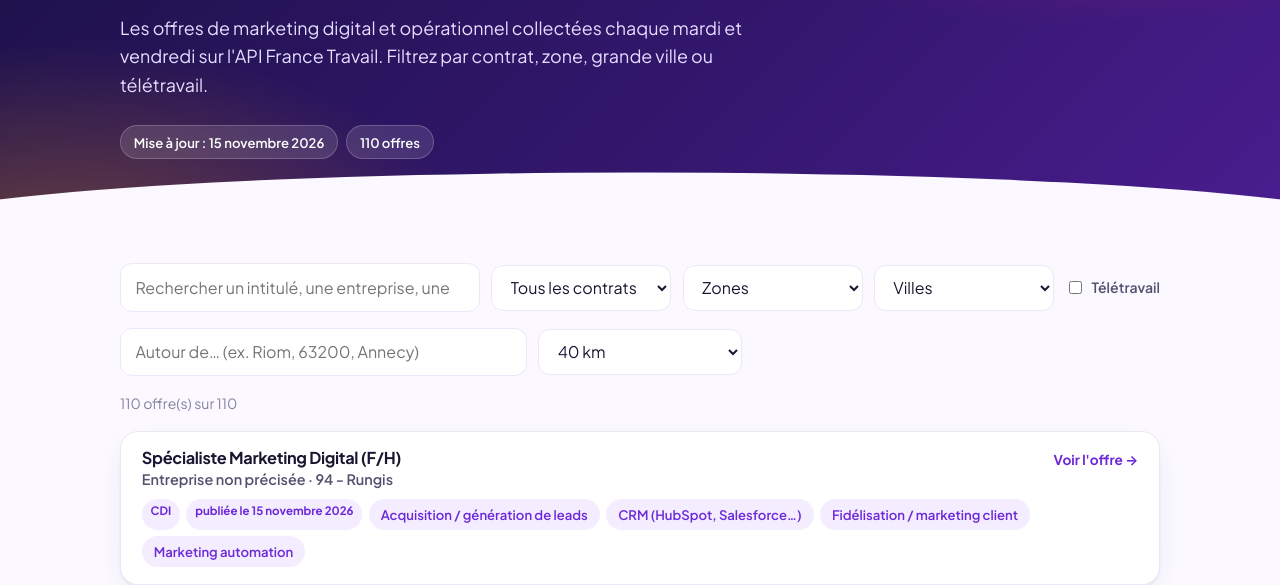
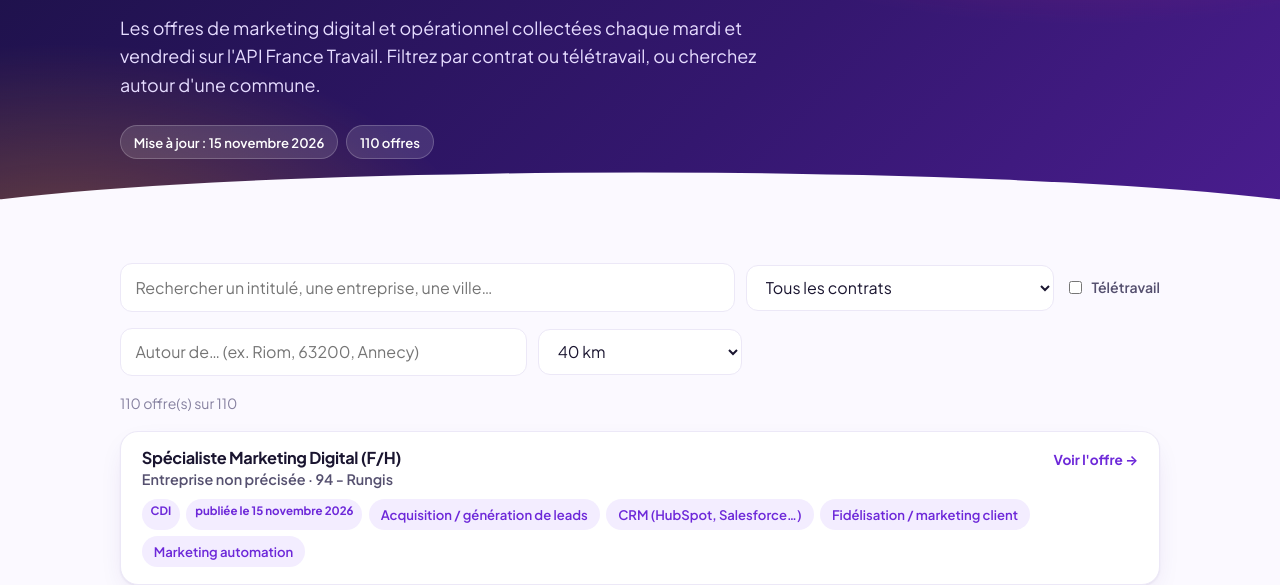
Before and after one commit to marionjgnt/fiche-metier, a plain HTML site: page offres.html in a window 1280 px wide. Shown: the part 236-821 px from the top of the page. Drawn offline with Linux system fonts and the light colour scheme.

Commit message:
Retirer les menus Zones et Villes de la page des offres
La recherche « Autour de » les remplace.

Co-Authored-By: Claude Opus 5.5 <noreply@anthropic.com>

```diff
--- a/offres.html
+++ b/offres.html
@@ -24,8 +24,8 @@
   <div class="hero-inner" style="padding-bottom:4.5rem">
     <p class="eyebrow">Veille automatique · France Travail</p>
     <h1 style="font-size:clamp(2.2rem,6vw,3.6rem)">Offres <span>en direct</span></h1>
-    <p class="hero-lead">Les offres de marketing digital et opérationnel collectées chaque mardi et vendredi sur l'API France Travail. Filtrez par contrat,
-      zone, grande ville ou télétravail.</p>
+    <p class="hero-lead">Les offres de marketing digital et opérationnel collectées chaque mardi et vendredi sur l'API France Travail. Filtrez par contrat ou
+      télétravail, ou cherchez autour d'une commune.</p>
     <div class="chips" id="hero-chips"></div>
   </div>
   <div class="hero-wave"></div>
@@ -36,8 +36,6 @@
     <div class="toolbar">
       <input type="search" id="q" placeholder="Rechercher un intitulé, une entreprise, une ville…" aria-label="Rechercher">
       <select id="f-contrat" aria-label="Contrat"><option value="">Tous les contrats</option></select>
-      <select id="f-zone" aria-label="Zones"><option value="">Zones</option></select>
-      <select id="f-ville" aria-label="Villes"><option value="">Villes</option></select>
       <label><input type="checkbox" id="f-tt"> Télétravail</label>
     </div>
     <div class="toolbar-geo">
--- a/script.js
+++ b/script.js
@@ -306,7 +306,7 @@ async function pageOffres() {
     .sort((x, y) => x.localeCompare(y, "fr"));
   if ($("f-ville")) villes.forEach((v) => $("f-ville").append(el("option", { value: v, text: `${v} (${nParVille[v] || 0})` })));
   contrats.forEach((c) => $("f-contrat").append(el("option", { value: c, text: c })));
-  zones.forEach((z) => $("f-zone").append(el("option", { value: z, text: z.replace(" (ou département non précisé)", "") })));
+  if ($("f-zone")) zones.forEach((z) => $("f-zone").append(el("option", { value: z, text: z.replace(" (ou département non précisé)", "") })));
 
   // Recherche « autour de » : la commune tapée est cherchée dans l'API publique geo.api.gouv.fr,
   // puis on garde les offres situées à moins du rayon choisi (distance à vol d'oiseau).
@@ -343,7 +343,7 @@ async function pageOffres() {
   let limite = 40;
   const fold = (s) => (s || "").normalize("NFD").replace(/[̀-ͯ]/g, "").toLowerCase();
   const rendre = () => {
-    const q = fold($("q").value), c = $("f-contrat").value, z = $("f-zone").value, tt = $("f-tt").checked;
+    const q = fold($("q").value), c = $("f-contrat").value, z = $("f-zone") ? $("f-zone").value : "", tt = $("f-tt").checked;
     const v = $("f-ville") ? $("f-ville").value : "";
     let ok = offres.filter((o) => (!c || o.contrat === c) && (!z || o.zone === z) && (!v || o.ville === v) && (!tt || o.teletravail !== "non")
       && (!q || fold(`${o.intitule} ${o.entreprise} ${o.lieu}`).includes(q)));
--- a/style.css
+++ b/style.css
@@ -166,7 +166,7 @@ details.limits li + li { margin-top: .4rem; }
 .position p:last-child { margin: 0; }
 
 /* ---------- offres ---------- */
-.toolbar { display: grid; grid-template-columns: 2fr 1fr 1fr 1fr auto; gap: .7rem; align-items: center; margin-bottom: 1rem; }
+.toolbar { display: grid; grid-template-columns: 2fr 1fr auto; gap: .7rem; align-items: center; margin-bottom: 1rem; }
 .toolbar input, .toolbar select { font: inherit; padding: .65rem .9rem; border-radius: 12px; border: 1px solid var(--line); background: var(--card); color: var(--ink); width: 100%; }
 .toolbar label { font-size: .88rem; font-weight: 600; color: var(--ink-soft); display: flex; gap: .4rem; align-items: center; white-space: nowrap; }
 .toolbar-geo { display: grid; grid-template-columns: 2fr 1fr 2fr; gap: .7rem; align-items: center; margin-bottom: 1rem; }
```
